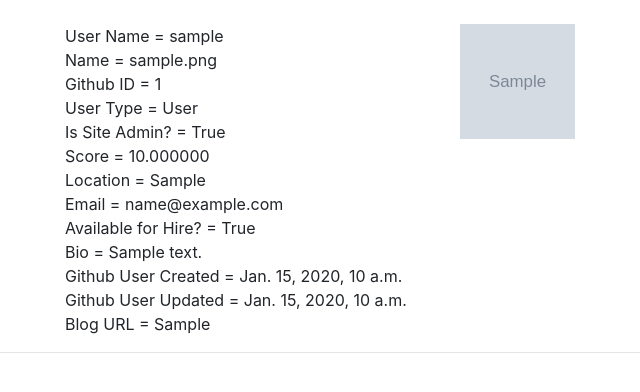
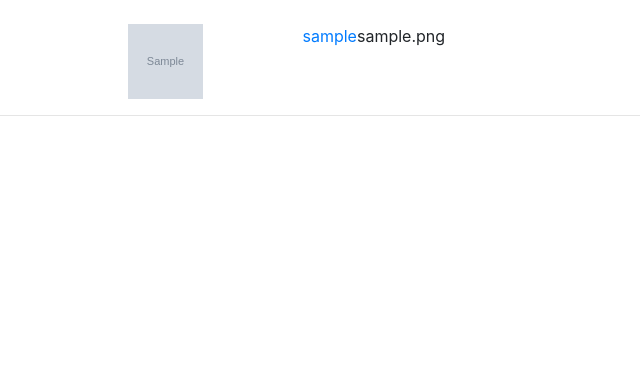
Before and after one commit to ankur0493/github-user-search, a Django app: page /admin_panel/ in a window 1280 px wide. Shown: the part 56-448 px from the top of the page, without its empty margins (290-930 px from the left). Run offline with Django 3.2, Linux system fonts and the light colour scheme; tables that the repository leaves empty hold one stand-in row (values such as "Sample post"); grey boxes marked "Sample" are stand-in pictures; some libraries are stand-ins or nearby versions.

Commit message:
Added user detail template+view

```diff
--- a/github_usearch/templates/admin_panel.html
+++ /dev/null
@@ -1,61 +0,0 @@
-<!DOCTYPE html>
-<html lang="en" {%block html_attribs%}{%endblock html_attribs%}>
-    <head>
-        <meta charset="utf-8">
-        <meta http-equiv="X-UA-Compatible" content="IE=edge" />
-        <meta http-equiv="Content-type" content="text/html; charset=utf-8" />
-        <meta name="viewport" content="width=device-width, initial-scale=1.0">
-        <link rel="stylesheet" href="https://maxcdn.bootstrapcdn.com/bootstrap/4.0.0-beta/css/bootstrap.min.css">
-        <style>
-        </style>
-    </head>
-    <body>
-         <nav class="navbar navbar-toggleable-md navbar-dark bg-dark">
-           <a class="navbar-brand" href="/admin_panel/">Github USearch</a>
-           <button class="navbar-toggler" type="button" data-toggle="collapse" data-target="#navbarText" aria-controls="navbarText" aria-expanded="false" aria-label="Toggle navigation">
-             <span class="navbar-toggler-icon"></span>
-           </button>
-           <div class="collapse navbar-collapse" id="navbarText">
-             <ul class="navbar-nav">
-               <li class="nav-item active">
-                 <a class="nav-link" href="/admin_panel/">Home<span class="sr-only">User List</span></a>
-               </li>
-               <li class="nav-item">
-                 <a class="nav-link" href="/admin_panel/reports/">Reports</a>
-               </li>
-             </ul>
-           </div>
-         </nav>
-        <br />
-        <div class="container">
-              {% for user in users %}
-                <div class="row justify-content-center">
-                  <div class="col-4">
-                    <div class="row">User Name = {{ user.username }}</div>
-                    <div class="row">Name = {{ user.user_profile_name }}</div>
-                    <div class="row">Github ID = {{ user.github_id }}</div>
-                    <div class="row">User Type = {{ user.get_user_type_display }}</div>
-                    <div class="row">Is Site Admin? = {{ user.is_site_admin }}</div>
-                    <div class="row">Score = {{ user.score }}</div>
-                    <div class="row">Location = {{ user.location }}</div>
-                    <div class="row">Email = {{ user.email }}</div>
-                    <div class="row">Available for Hire? = {{ user.available_for_hire }}</div>
-                    <div class="row">Bio = {{ user.bio }}</div>
-                    <div class="row">Github User Created = {{ user.github_user_created }}</div>
-                    <div class="row">Github User Updated = {{ user.github_user_updated }}</div>
-                    <div class="row">Blog URL = {{ user.blog }}</div>
-                  </div>
-                  <div class="col-2">
-                    <img src="{{user.avatar_url}}" width="115" height="115"/>
-                  </div>
-                </div>
-                <hr />
-              {% endfor %}
-            </div>
-        </div>
-    <script src="https://code.jquery.com/jquery-3.2.1.slim.min.js" integrity="sha384-KJ3o2DKtIkvYIK3UENzmM7KCkRr/rE9/Qpg6aAZGJwFDMVNA/GpGFF93hXpG5KkN" crossorigin="anonymous"></script>
-    <script src="https://cdnjs.cloudflare.com/ajax/libs/popper.js/1.11.0/umd/popper.min.js" integrity="sha384-b/U6ypiBEHpOf/4+1nzFpr53nxSS+GLCkfwBdFNTxtclqqenISfwAzpKaMNFNmj4" crossorigin="anonymous"></script>
-    <script src="https://maxcdn.bootstrapcdn.com/bootstrap/4.0.0-beta/js/bootstrap.min.js" integrity="sha384-h0AbiXch4ZDo7tp9hKZ4TsHbi047NrKGLO3SEJAg45jXxnGIfYzk4Si90RDIqNm1" crossorigin="anonymous"></script>
-
-    </body>
-</html>
--- /dev/null
+++ b/github_usearch/templates/base.html
@@ -0,0 +1,42 @@
+<!DOCTYPE html>
+<html lang="en" {%block html_attribs%}{%endblock html_attribs%}>
+    <head>
+        <meta charset="utf-8">
+        <meta http-equiv="X-UA-Compatible" content="IE=edge" />
+        <meta http-equiv="Content-type" content="text/html; charset=utf-8" />
+        <meta name="viewport" content="width=device-width, initial-scale=1.0">
+        {% block header_css  %}
+          <link rel="stylesheet" href="https://maxcdn.bootstrapcdn.com/bootstrap/4.0.0-beta/css/bootstrap.min.css">
+        {% endblock %}
+    </head>
+    <body>
+      {% block nav %}
+         <nav class="navbar navbar-toggleable-md navbar-dark bg-dark">
+           <a class="navbar-brand" href="/admin_panel/">Github USearch</a>
+           <button class="navbar-toggler" type="button" data-toggle="collapse" data-target="#navbarText" aria-controls="navbarText" aria-expanded="false" aria-label="Toggle navigation">
+             <span class="navbar-toggler-icon"></span>
+           </button>
+           <div class="collapse navbar-collapse" id="navbarText">
+             <ul class="navbar-nav">
+               <li class="nav-item active">
+                 <a class="nav-link" href="/admin_panel/">Home<span class="sr-only">User List</span></a>
+               </li>
+               <li class="nav-item">
+                 <a class="nav-link" href="/admin_panel/reports/">Reports</a>
+               </li>
+             </ul>
+           </div>
+         </nav>
+         <br />
+      {% endblock %}
+
+      {% block body_content %}
+      {% endblock %}
+
+      {% block footer_js %}
+        <script src="https://code.jquery.com/jquery-3.2.1.slim.min.js" integrity="sha384-KJ3o2DKtIkvYIK3UENzmM7KCkRr/rE9/Qpg6aAZGJwFDMVNA/GpGFF93hXpG5KkN" crossorigin="anonymous"></script>
+        <script src="https://cdnjs.cloudflare.com/ajax/libs/popper.js/1.11.0/umd/popper.min.js" integrity="sha384-b/U6ypiBEHpOf/4+1nzFpr53nxSS+GLCkfwBdFNTxtclqqenISfwAzpKaMNFNmj4" crossorigin="anonymous"></script>
+        <script src="https://maxcdn.bootstrapcdn.com/bootstrap/4.0.0-beta/js/bootstrap.min.js" integrity="sha384-h0AbiXch4ZDo7tp9hKZ4TsHbi047NrKGLO3SEJAg45jXxnGIfYzk4Si90RDIqNm1" crossorigin="anonymous"></script>
+      {% endblock %}
+    </body>
+</html>
--- /dev/null
+++ b/github_usearch/templates/user_list.html
@@ -0,0 +1,33 @@
+{% extends "base.html" %}
+
+{% block body_content %}
+  <div class="container">
+       {% for user in object_list %}
+         <div class="row justify-content-center">
+           <div class="col-2">
+             <img src="{{user.avatar_url}}" width="75" height="75"/>
+           </div>
+           <div class="col-3">
+             <div class="row"><a href="{% url 'admin-user-detail' username=user.username %}">{{ user.username }}</a> {{user.user_profile_name}}</div>
+           </div>
+         </div>
+         <hr />
+       {% endfor %}
+       {% if is_paginated %}
+         <div class="row justify-content-center">
+           <div class="col-2">
+             {% if page_obj.has_previous %}
+               <a href="{% url 'admin-user-list' %}?page={{page_obj.previous_page_number }}">< Previous</a>
+             {% endif %}
+           </div>
+           <div class="col-1"></div>
+           <div class="col-2">
+             {% if page_obj.has_next %}
+               <a href="{% url 'admin-user-list' %}?page={{page_obj.next_page_number }}">Next ></a>
+             {% endif %}
+           </div>
+         </div>
+       {% endif %}
+     </div>
+  </div>
+{% endblock %}
--- a/github_usearch/urls.py
+++ b/github_usearch/urls.py
@@ -1,7 +1,7 @@
 from django.conf.urls import url, include
 
 from .api import GithubUserSearchView
-from .views import AdminPanelHomeView, AdminPanelReportView
+from .views import UserListView, UserDetailView, ReportView
 
 
 github_api_urls = [
@@ -10,6 +10,8 @@ github_api_urls = [
 
 urlpatterns = [
     url(r'^github/', include( github_api_urls )),
-    url(r'admin_panel/reports/$', AdminPanelReportView.as_view()),
-    url(r'admin_panel/$', AdminPanelHomeView.as_view())
+    url(r'admin_panel/reports/$', ReportView.as_view()),
+    url(r'admin_panel/users/$', UserListView.as_view(), name="admin-user-list"),
+    url(r'admin_panel/users/(?P<username>.*)$', UserDetailView.as_view(), name="admin-user-detail"),
+    url(r'admin_panel/$', UserListView.as_view())
 ]
--- a/github_usearch/views.py
+++ b/github_usearch/views.py
@@ -2,25 +2,42 @@ from __future__ import unicode_literals
 
 import datetime
 
-from django.views.generic.base import TemplateView
+from django.views import generic
+from django.shortcuts import get_object_or_404
 
 from .models import GithubUserData
 
-class AdminPanelHomeView(TemplateView):
+class UserListView(generic.list.ListView):
 
-    template_name = "admin_panel.html"
+    model = GithubUserData
+    template_name = "user_list.html"
+    paginate_by = 15
 
     def get_context_data(self, **kwargs):
-        context = super(AdminPanelHomeView, self).get_context_data(**kwargs)
-        context['users'] = GithubUserData.objects.all().order_by('-created')[:10]
+        context = super(UserListView, self).get_context_data(**kwargs)
+        #context['users'] = GithubUserData.objects.all().order_by('-created')[:10]
         return context
 
-class AdminPanelReportView(TemplateView):
+
+class UserDetailView(generic.detail.DetailView):
+
+    model = GithubUserData
+    template_name = "user_detail.html"
+
+    def get_object(self, **kwargs):
+        return get_object_or_404(self.model, username=self.kwargs.get("username", ""))
+
+    def get_context_data(self, **kwargs):
+        context = super(UserDetailView, self).get_context_data(**kwargs)
+        return context
+
+
+class ReportView(generic.base.TemplateView):
 
     template_name = "admin_panel_reports.html"
 
     def get_context_data(self, **kwargs):
-        context = super(AdminPanelReportView, self).get_context_data(**kwargs)
+        context = super(ReportView, self).get_context_data(**kwargs)
         today = datetime.datetime.today()
         context['users_today'] = GithubUserData.objects.filter(
             created__day=today.day, created__month=today.month, created__year=today.year).count()
```
Also changed, not shown: github_usearch/templates/admin_panel_reports.html (+3 -34 lines), github_usearch/templates/user_detail.html (added, +33 -0 lines).
